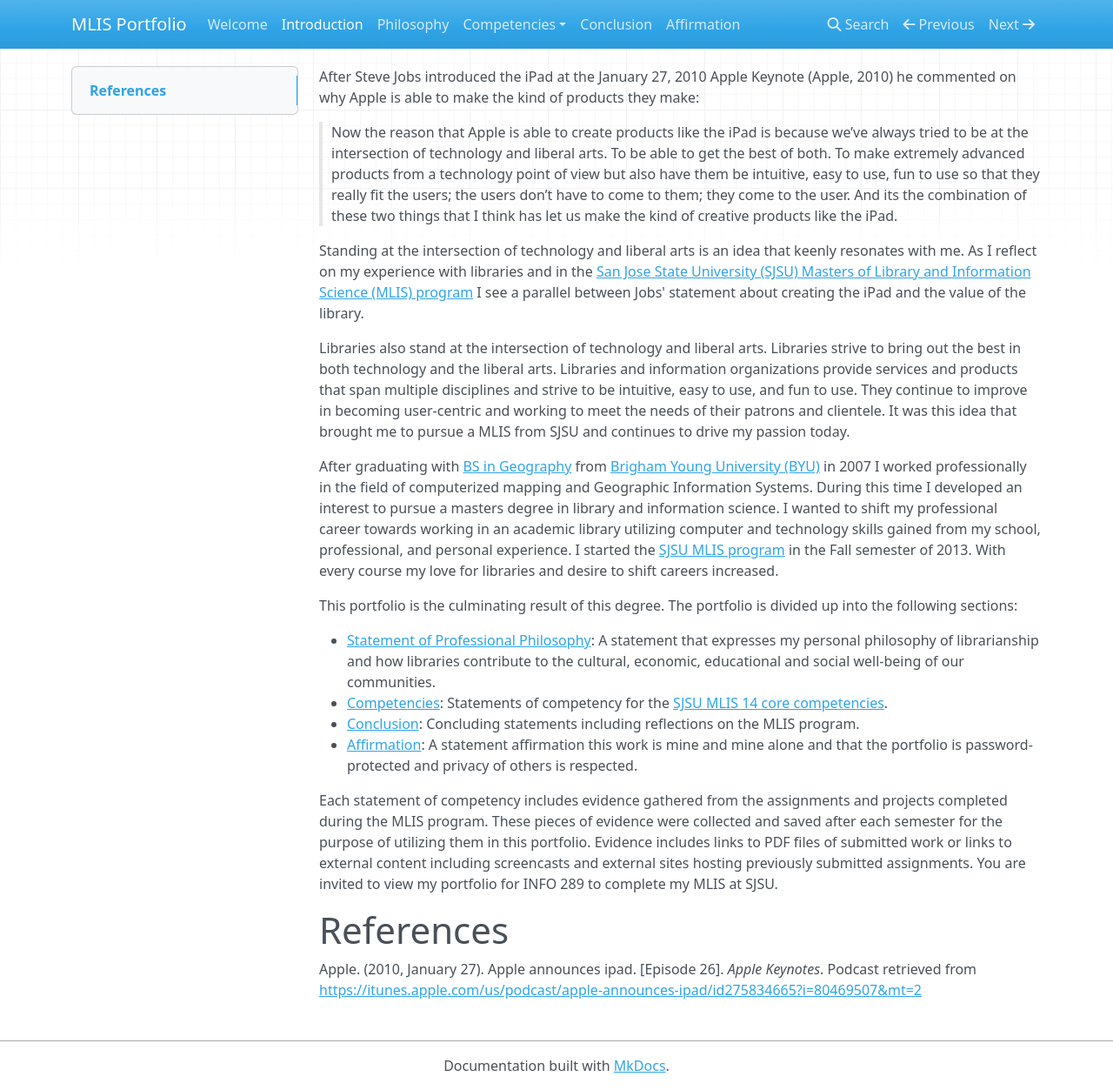
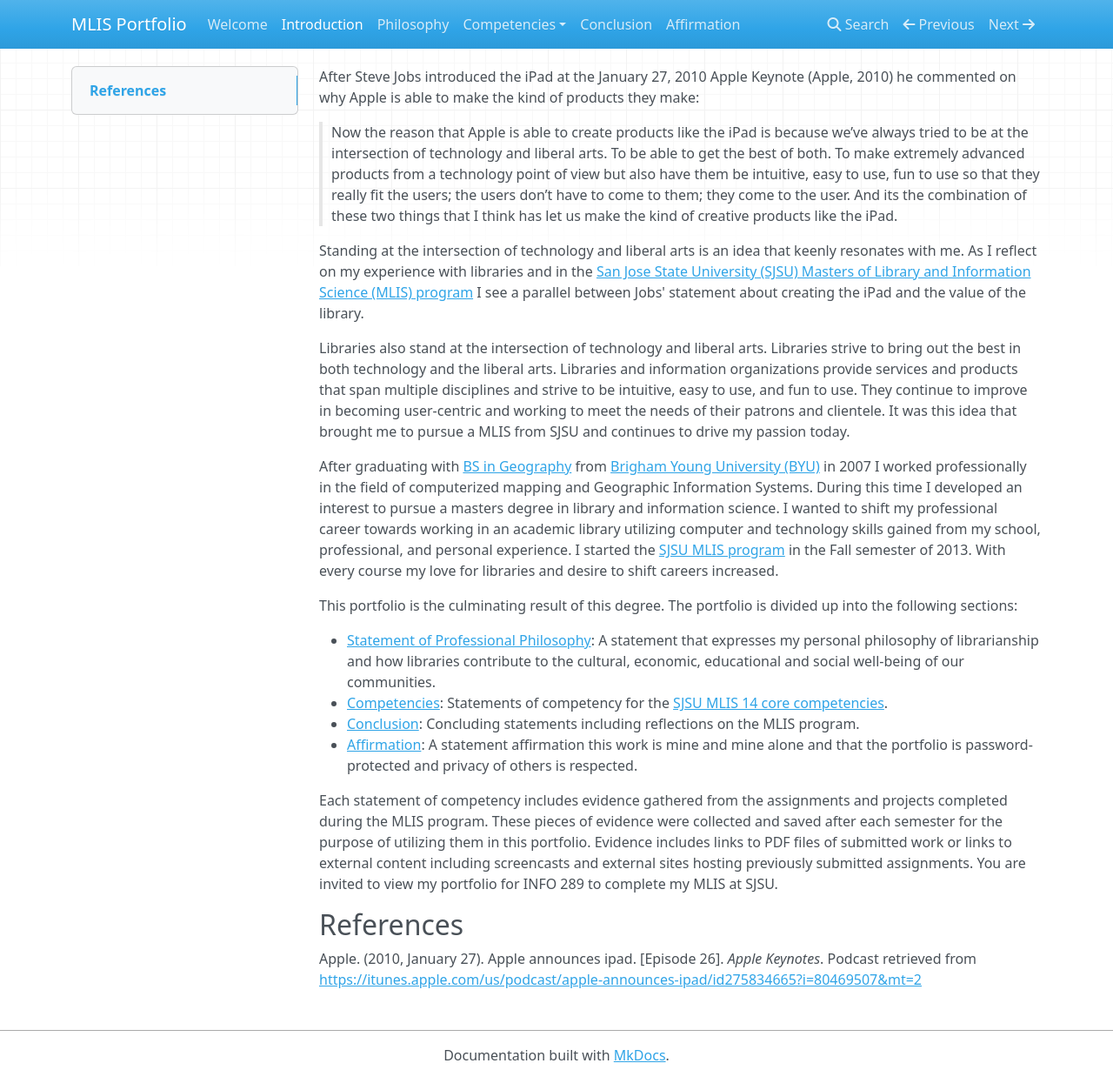
Before and after one commit to greeve/eportfolio, an MkDocs documentation site: the page built from docs/introduction.md, in a window 1280 px wide and 1253 px high. Shown: the whole window at 87% size. Built offline with MkDocs 1.6.1, drawn with Linux system fonts in a browser that asks for light colours; nearby versions of some CDN libraries; old or Windows-style settings are respelled for this version of MkDocs.

```diff
--- a/docs/introduction.md
+++ b/docs/introduction.md
@@ -17,6 +17,6 @@ This portfolio is the culminating result of this degree. The portfolio is divide
 
 Each statement of competency includes evidence gathered from the assignments and projects completed during the MLIS program. These pieces of evidence were collected and saved after each semester for the purpose of utilizing them in this portfolio. Evidence includes links to PDF files of submitted work or links to external content including screencasts and external sites hosting previously submitted assignments. You are invited to view my portfolio for INFO 289 to complete my MLIS at SJSU.
 
-# References
+## References
 
 Apple. (2010, January 27). Apple announces ipad. [Episode 26]. *Apple Keynotes*. Podcast retrieved from <https://itunes.apple.com/us/podcast/apple-announces-ipad/id275834665?i=80469507&mt=2>
```
Also changed, not shown: docs/philosophy.md (+1 -1 lines).
